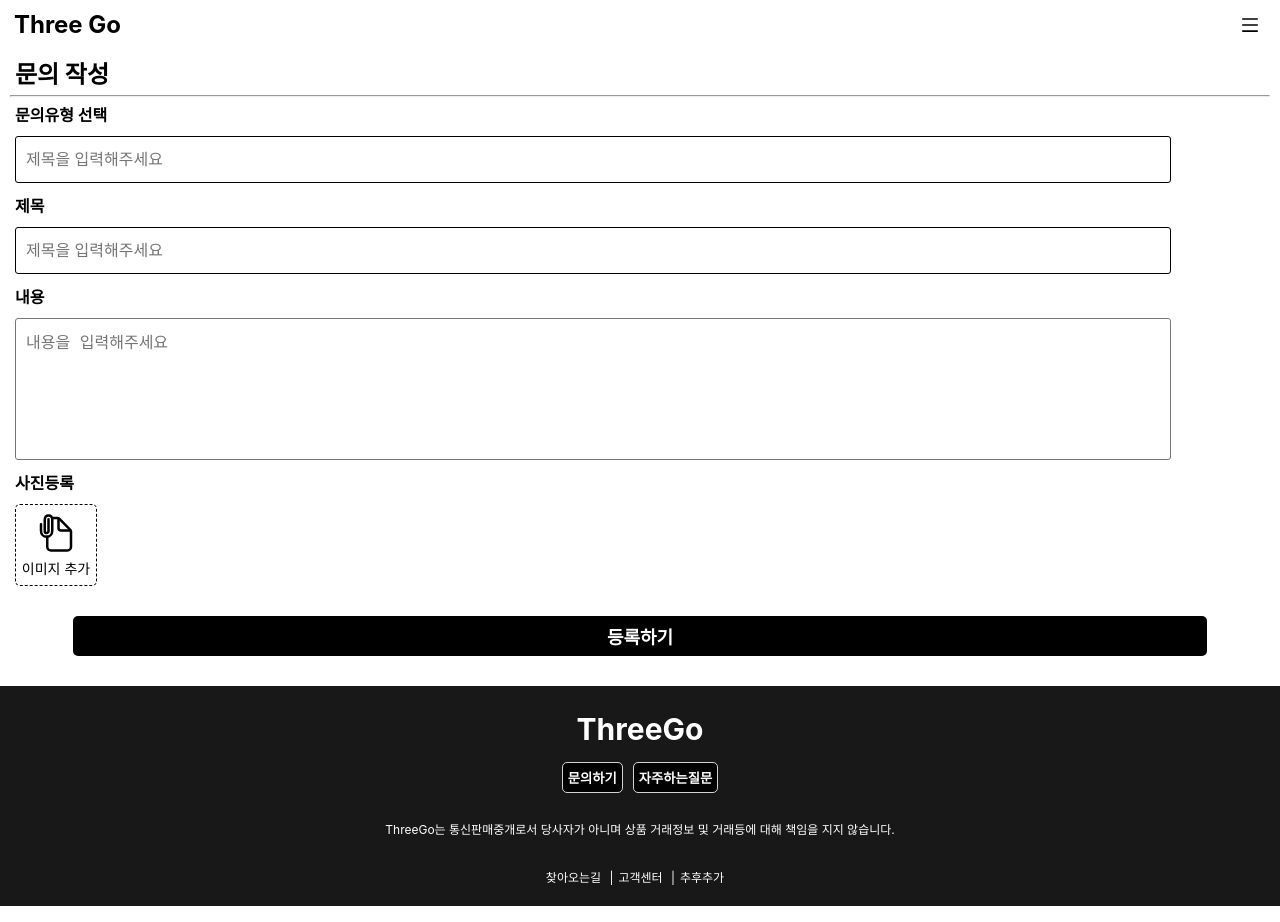
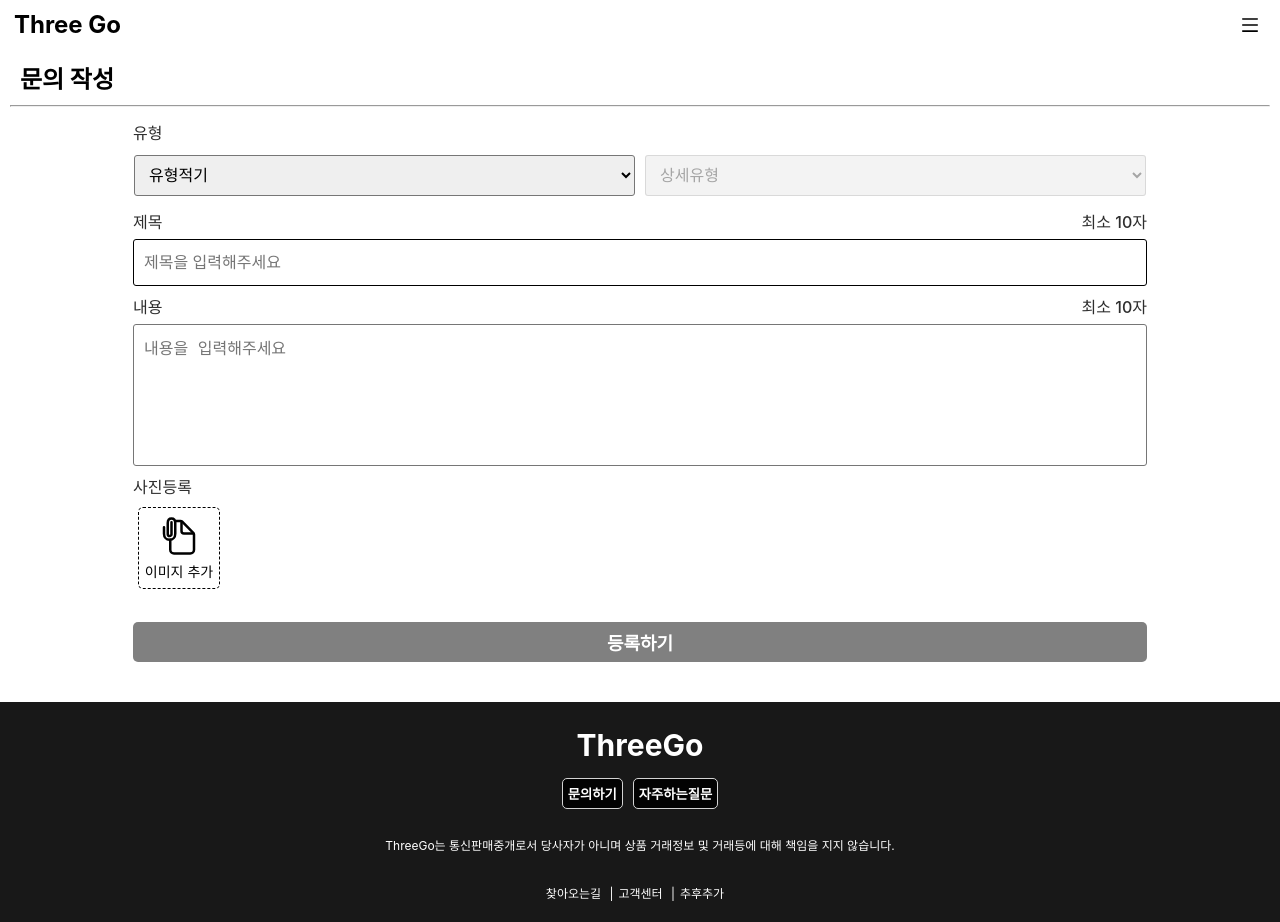
Before and after one commit to leeseongdooo/threego, a React (Create React App) app: page /InquireWrite in a window 1280 px wide. Built offline with nearby package versions, Linux system fonts and the light colour scheme.

Commit message:
Day0514(1)

```diff
--- a/src/Component/InquireWrite.jsx
+++ b/src/Component/InquireWrite.jsx
@@ -3,9 +3,55 @@ import Header from "./Header";
 import Bottom from "./Bottom";
 import '../css/InquireWrite.scss';
 import { IoDocumentAttachOutline } from "react-icons/io5";
-
+import { useState } from "react";
 function InquireWrite() {
 
+    const [titleSize, setTitleSize] = useState();
+    // 리뷰내용 글자수 입니다.
+    const [contentSize, setContentSize] = useState();
+    // 숫자로 된 점수입니다.
+    const [ScoreNumebr, setScoreNumber] = useState(0);
+    const [PreviewImage, setPreviewImage] = useState([]);
+
+    const TitlesizeCalculation = (e) => {
+        setTitleSize(e.target.value.length);
+    }
+
+    // 리뷰 내용 글자가 적혀질 때 setState를 통해 변경된 값을 저장합니다.
+    const ContentsizeCalculation = (e) => {
+        setContentSize(e.target.value.length);
+    }
+
+    const ReviewImage = (e) => {
+
+        // 현재 파일에 대한 정보를 가져옵니다.
+        const ReviewImg = e.target.files;
+
+        // newPreviewImg의 id는 현재 PreviewImage의 길이에서 + 1을 해주고, Image는 ReviewImg파일에 대한 정보를 저장합니다.
+        const newPreviewImg = {
+            id: PreviewImage.length + 1,
+            Image: ReviewImg[0].name
+        }
+
+        // 새로운 PreviewImg에 대한 정보를 출력해봅니다.
+        console.log(newPreviewImg);
+        // 값을 갱신하여 화면에 출력되도록 합니다.
+        setPreviewImage([...PreviewImage, newPreviewImg]);
+    }
+
+    // 만약 이미지 갯수가 3개가 넘었다면 FIle을 추가하는 div를 숨기는 스타일을 적용하기 위한 변수입니다.
+    const ImgFilePreview={
+        display: 'none'
+    }
+
+    const BtnBackColor={
+        backgroundColor: "Gray"
+    }
+
+    const remove = (id) => {
+        const NewPreviewImage = PreviewImage.filter(Image => Image.id !== id);
+        setPreviewImage(NewPreviewImage);
+    }
 
     return (
         <div className="InquireWriteBox">
@@ -15,25 +61,61 @@ function InquireWrite() {
                 <h2>문의 작성</h2>
                 <hr />
 
-                <p>문의유형 선택</p>
-                <input type="text" placeholder="제목을 입력해주세요" className="InquireTitle" />
+                <div className="WriteArea">
 
+
+                    <div className="GuideText" >
+                        <p>유형</p>
+                    </div>
+
+                 <div className="SelectBox">
+                    <select>
+                        <option value="1번">유형적기</option>
+                        <option value="1번">1번</option>
+                    </select>
+
+                    <select disabled>
+                        <option value="1번">상세유형</option>
+                        <option value="1번">??</option>
+                    </select>
+                 </div>
+
+
+
+                    <div className="GuideText" >
                         <p>제목</p>
-                <input type="text" placeholder="제목을 입력해주세요" className="InquireTitle" />
+                        <p>최소 10자</p>
+                    </div>
 
+                    <input type="text" placeholder="제목을 입력해주세요" className="InquireTitle" onChange={TitlesizeCalculation} />
+
+                    <div className="GuideText">
                         <p>내용</p>
-                <textarea name="" id="" className="WriteContent" placeholder="내용을 입력해주세요" ></textarea>
+                        <p>최소 10자</p>
+                    </div>
 
+                    <textarea name="" id="" className="WriteContent" placeholder="내용을 입력해주세요" onChange={ContentsizeCalculation}></textarea>
+
+                    <div className="GuideText">
                         <p>사진등록</p>
-                <label className="InquireImgLabel"  >
+                    </div>
+
+                    <div className="ReviewWriteImageArea">
+
+
+                    {PreviewImage.map(a => (<img src={"/img/" + a.Image} alt="" key={a.id} onClick={()=>{remove(a.id)}}/>))}
+
+                    <label className="InquireImgLabel"  style={PreviewImage.length >=3 ? ImgFilePreview : {}}>
                         <IoDocumentAttachOutline size="40px"/>
                         <span>이미지 추가</span>
-                    <input type="file" name="file" accept="image/*" />
+                        <input type="file" name="file" accept="image/*" onChange={ReviewImage}/>
                     </label>
 
+                    </div>
                     <footer className="InquireWriteBottom">
-                    <button >등록하기</button>
+                    <button  disabled={titleSize>=10  && contentSize>=10 ? "" : "disabled"} style={titleSize>=10  && contentSize>=10 ? {} : BtnBackColor}>등록하기</button>
                     </footer>
+                </div>
             </div>
             <Bottom></Bottom>
         </div>
--- a/src/Component/ReviewWrite.jsx
+++ b/src/Component/ReviewWrite.jsx
@@ -19,8 +19,7 @@ function ReviewWrite() {
     // 숫자로 된 점수입니다.
     const [ScoreNumebr, setScoreNumber] = useState(0);
     // 이미지를 저장할 오브젝트 변수입니다.
-    const [PreviewImage, setPreviewImage] = useState([
-    ]);
+    const [PreviewImage, setPreviewImage] = useState([]);
 
     // 제목 글자가 적혀질 때 setState를 통해 변경된 값을 저장합니다.
     const TitlesizeCalculation = (e) => {
@@ -88,7 +87,7 @@ function ReviewWrite() {
 
 
     // 리뷰 이미지에 대한 함수입니다.
-    const ReviewImage = async (e) => {
+    const ReviewImage = (e) => {
 
         // 현재 파일에 대한 정보를 가져옵니다.
         const ReviewImg = e.target.files;
--- a/src/css/InquireWrite.scss
+++ b/src/css/InquireWrite.scss
@@ -6,26 +6,59 @@
 
     .InquireWriteContentBox {
 
-        h2 {
-            margin: 5px;
-        }
-
         margin: 10px;
         margin-top: 50px;
         display: flex;
         flex-direction: column;
         justify-content: space-between;
 
-        p {
-            margin: 5px;
-            font-size: 16px;
-            font-weight: 700;
+        h2 {
+            margin: 10px;
         }
 
+        .WriteArea {
+            margin: 10px;
+            display: flex;
+            justify-content: center;
+            align-items: center;
+            flex-direction: column;
 
+            .GuideText {
+                margin: 3px;
+                margin-bottom: 0px;
+                // input에서 padding: 10을 해서 20px 추가
+                width: calc(80% + 22px);
+                min-height: 25px;
+                display: flex;
+                justify-content: space-between;
+
+                p {
+                    color: #2e2e2e;
+                    font-weight: 500;
+                }
+            }
+
+            .SelectBox {
+                width: calc(80% + 20px);
+                display: flex;
+                justify-content: space-between;
+                padding: 10px;
+
+                select {
+                    width: 50%;
+                    padding: 10px;
+                    min-height: 25px;
+                    border-radius: 3px;
+                    font-size: 16px;
+                }
+
+                select:first-child {
+                    margin-right: 10px;
+                }
+            }
 
             input[type=text] {
-            width: 90%;
+                width: 80%;
                 padding: 10px;
                 min-height: 25px;
                 border-radius: 3px;
@@ -33,19 +66,32 @@
                 margin: 5px;
                 font-size: 16px;
             }
-
             .WriteContent {
-            width: 90%;
+                width: 80%;
                 padding: 10px;
                 text-align: left;
+                min-height: 120px;
                 height: auto;
-            min-height: 120px;
                 font-size: 16px;
                 resize: none;
                 border-radius: 3px;
                 margin: 5px;
             }
 
+            .ReviewWriteImageArea {
+                display: flex;
+                width: calc(80% + 22px);
+                padding: 3px;
+
+                img {
+                    min-width: 80px;
+                    max-width: 80px;
+                    min-height: 80px;
+                    max-height: 80px;
+                    margin: 5px;
+                    margin-bottom: 0px;
+                    border-radius: 5px;
+                }
 
                 .InquireImgLabel {
                     input[type=file] {
@@ -70,6 +116,8 @@
                     margin-bottom: 0px;
                     border-radius: 5px;
                 }
+            }
+        }
 
         .InquireWriteBottom {
             width: 100%;
@@ -79,7 +127,7 @@
 
             button {
                 margin-top: 30px;
-                width: 90%;
+                width: calc(80% + 22px);
                 height: 40px;
                 border-radius: 5px;
                 border: none;
@@ -91,7 +139,6 @@
                 cursor: pointer;
             }
         }
-
     }
 
 
--- a/src/css/NoticeList.scss
+++ b/src/css/NoticeList.scss
@@ -3,7 +3,7 @@
     flex-direction: column;
     justify-content: space-between;
     height: 100vh;
-
+    overflow-x: hidden;
     .NoticeListMiddleBox {
         margin-top: 70px;
 
--- a/src/css/ReviewWrite.scss
+++ b/src/css/ReviewWrite.scss
@@ -60,6 +60,8 @@
             justify-content: center;
             align-items: center;
             flex-direction: column;
+
+
             input[type=text] {
                 width: 80%;
                 padding: 10px;
```
Lines whose indentation alone changed are shown as unchanged.
